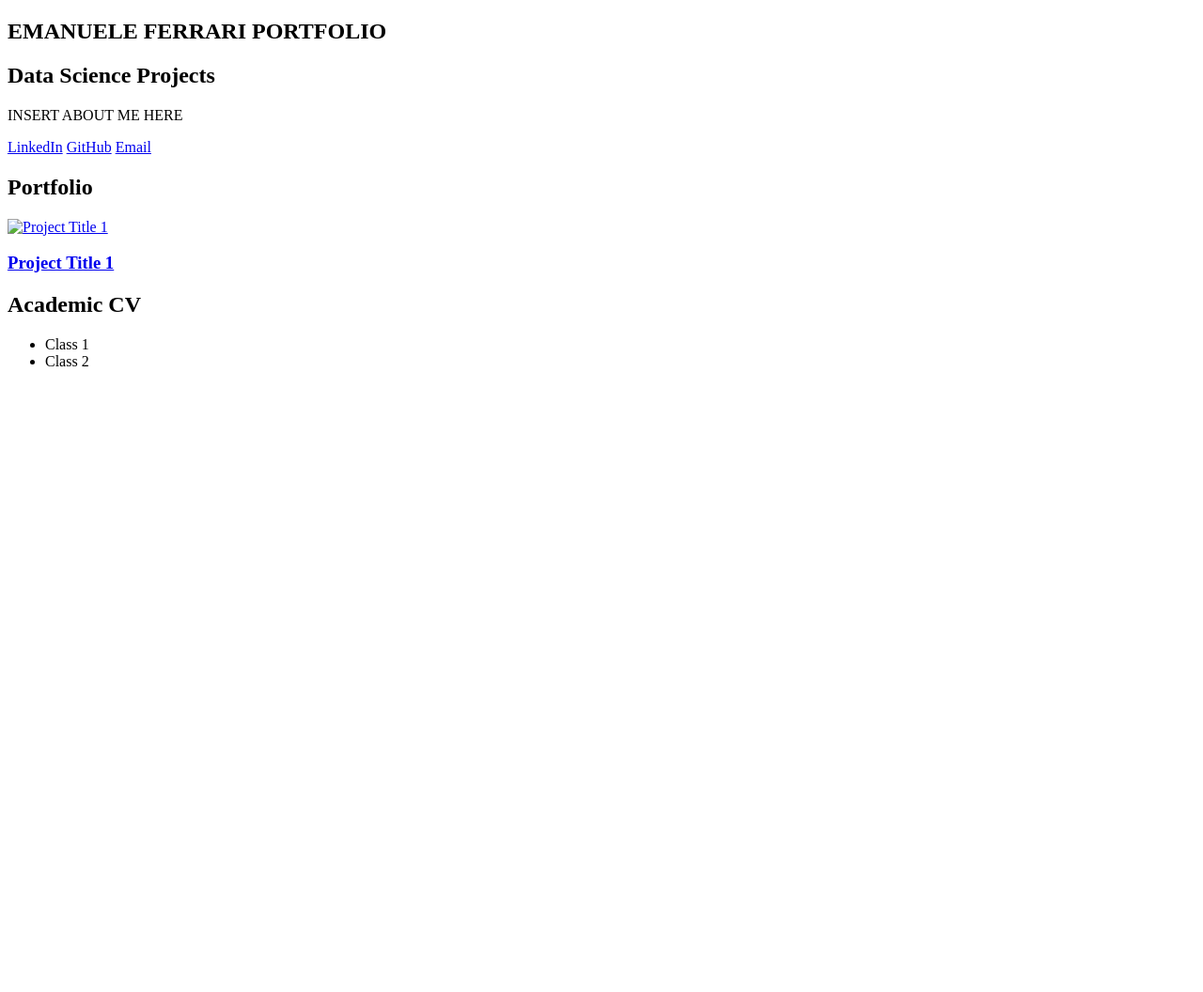
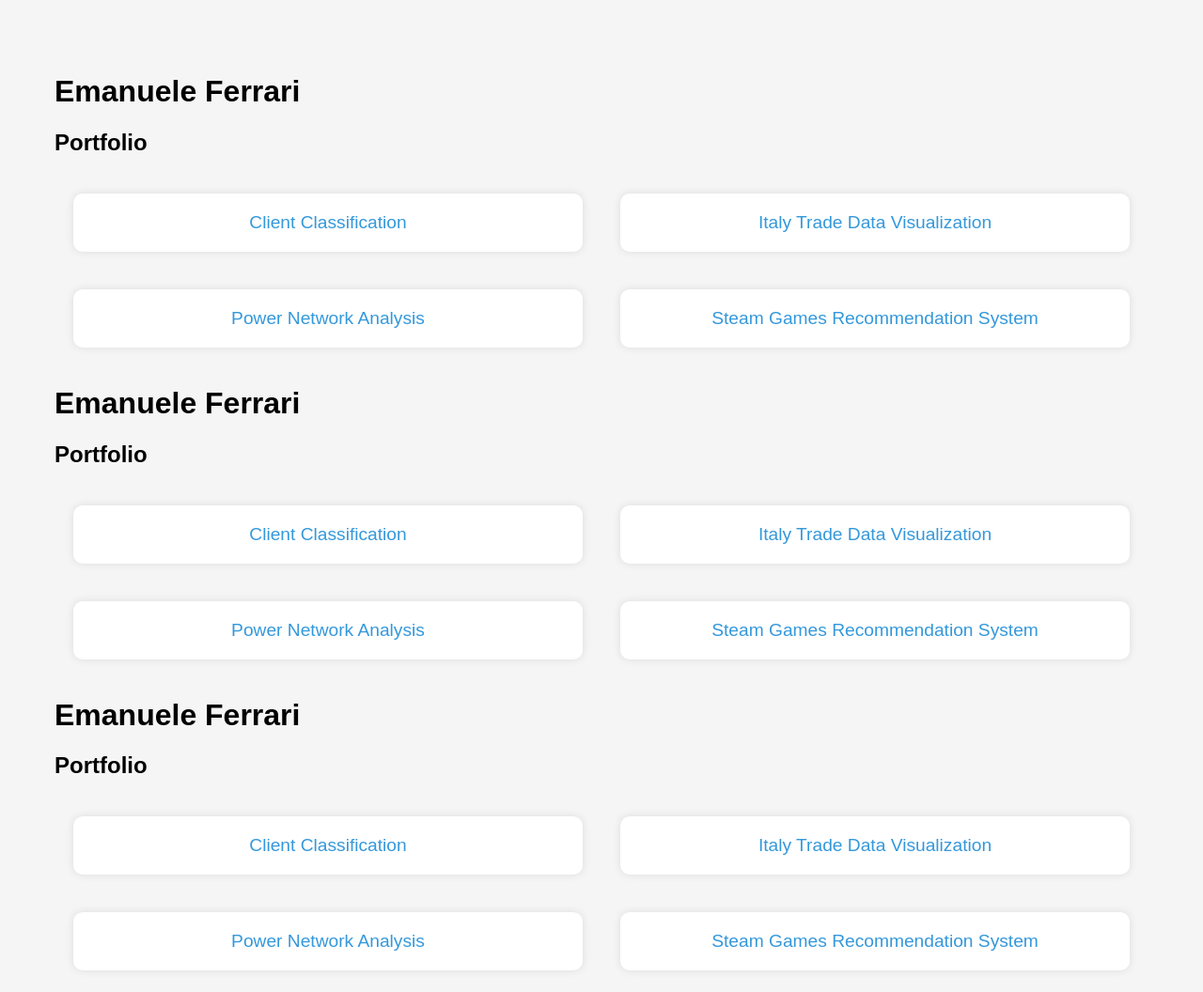
Before and after one commit to EmanueleFerrari92/EmanueleFerrari92.github.io, a plain HTML site: page index.html in a window 1280 px wide. Shown: the top 1056 px of the page at 94% size. Before the commit the page ends 800 px from the top, so only its background shows below. Drawn offline with Linux system fonts and the light colour scheme.

Commit message:
Update index.html

```diff
--- a/index.html
+++ b/index.html
@@ -1,49 +1,200 @@
 <!DOCTYPE html>
-<html>
+<html><head>
+    <title>Emanuele Ferrari</title>
+    <style>
+        body {
+            font-family: Arial, sans-serif;
+            background-color: #f5f5f5;
+            padding: 50px;
+        }
+        .container {
+            display: flex;
+            flex-wrap: wrap;
+            justify-content: space-between;
+        }
+        .project-card {
+            background-color: white;
+            border-radius: 10px;
+            box-shadow: 0 0 10px rgba(0, 0, 0, 0.1);
+            margin: 20px;
+            padding: 20px;
+            width: calc(50% - 40px);
+            box-sizing: border-box;
+            text-align: center;
+        }
+        .project-card a {
+            color: #3498db;
+            text-decoration: none;
+            font-size: 1.2em;
+        }
+        .project-card a:hover {
+            color: #2980b9;
+        }
+    </style>
+</head>
+<body>
+    <h1>Emanuele Ferrari</h1>
+    <h2>Portfolio</h2>
+    <div class="container">
+        <div class="project-card">
+            <a href="https://emanueleferrari92.github.io/ClientClassification" target="_blank">Client Classification</a>
+        </div>
+        <div class="project-card">
+            <a href="https://emanueleferrari92.github.io/ItalyTradeDataVisualization" target="_blank">Italy Trade Data Visualization</a>
+        </div>
+        <div class="project-card">
+            <a href="https://emanueleferrari92.github.io/PowerNetworkAnalysis" target="_blank">Power Network Analysis</a>
+        </div>
+        <div class="project-card">
+            <a href="https://emanueleferrari92.github.io/SteamGamesRecommendationSystem" target="_blank">Steam Games Recommendation System</a>
+        </div>
+    </div>
 
+
+
+</body></html>
 <head>
-    <title>Emanuele Ferrari Portfolio</title>
-    <link href="https://fonts.googleapis.com/css2?family=Roboto:wght@400;500&display=swap" rel="stylesheet">
-    <link rel="stylesheet" href="styles.css">
+    <title>Emanuele Ferrari</title>
+    <style>
+        body {
+            font-family: Arial, sans-serif;
+            background-color: #f5f5f5;
+            padding: 50px;
+        }
+        .container {
+            display: flex;
+            flex-wrap: wrap;
+            justify-content: space-between;
+        }
+        .project-card {
+            background-color: white;
+            border-radius: 10px;
+            box-shadow: 0 0 10px rgba(0, 0, 0, 0.1);
+            margin: 20px;
+            padding: 20px;
+            width: calc(50% - 40px);
+            box-sizing: border-box;
+            text-align: center;
+        }
+        .project-card a {
+            color: #3498db;
+            text-decoration: none;
+            font-size: 1.2em;
+        }
+        .project-card a:hover {
+            color: #2980b9;
+        }
+    </style>
 </head>
+<body>
+    <h1>Emanuele Ferrari</h1>
+    <h2>Portfolio</h2>
+    <div class="container">
+        <div class="project-card">
+            <a href="https://emanueleferrari92.github.io/ClientClassification" target="_blank">Client Classification</a>
+        </div>
+        <div class="project-card">
+            <a href="https://emanueleferrari92.github.io/ItalyTradeDataVisualization" target="_blank">Italy Trade Data Visualization</a>
+        </div>
+        <div class="project-card">
+            <a href="https://emanueleferrari92.github.io/PowerNetworkAnalysis" target="_blank">Power Network Analysis</a>
+        </div>
+        <div class="project-card">
+            <a href="https://emanueleferrari92.github.io/SteamGamesRecommendationSystem" target="_blank">Steam Games Recommendation System</a>
+        </div>
+    </div>
 
+
+
+</body>
+<h1>Emanuele Ferrari</h1>
+<h2>Portfolio</h2>
+<div class="container">
+        <div class="project-card">
+            <a href="https://emanueleferrari92.github.io/ClientClassification" target="_blank">Client Classification</a>
+        </div>
+        <div class="project-card">
+            <a href="https://emanueleferrari92.github.io/ItalyTradeDataVisualization" target="_blank">Italy Trade Data Visualization</a>
+        </div>
+        <div class="project-card">
+            <a href="https://emanueleferrari92.github.io/PowerNetworkAnalysis" target="_blank">Power Network Analysis</a>
+        </div>
+        <div class="project-card">
+            <a href="https://emanueleferrari92.github.io/SteamGamesRecommendationSystem" target="_blank">Steam Games Recommendation System</a>
+        </div>
+    </div>
 <body>
-    <div class="overlay">
-        <section id="about-me">
-            <h1>EMANUELE FERRARI PORTFOLIO</h1>
-            <h2>Data Science Projects</h2>
-            <p>INSERT ABOUT ME HERE</p>
-            <div class="social-links">
-                <a href="#" class="button">LinkedIn</a>
-                <a href="#" class="button">GitHub</a>
-                <a href="#" class="button">Email</a>
-            </div>
-        </section>
+    <h1>Emanuele Ferrari</h1>
+    <h2>Portfolio</h2>
+    <div class="container">
+        <div class="project-card">
+            <a href="https://emanueleferrari92.github.io/ClientClassification" target="_blank">Client Classification</a>
+        </div>
+        <div class="project-card">
+            <a href="https://emanueleferrari92.github.io/ItalyTradeDataVisualization" target="_blank">Italy Trade Data Visualization</a>
+        </div>
+        <div class="project-card">
+            <a href="https://emanueleferrari92.github.io/PowerNetworkAnalysis" target="_blank">Power Network Analysis</a>
+        </div>
+        <div class="project-card">
+            <a href="https://emanueleferrari92.github.io/SteamGamesRecommendationSystem" target="_blank">Steam Games Recommendation System</a>
+        </div>
+    </div>
 
-        <section id="portfolio">
-            <h2>Portfolio</h2>
-            <div class="container">
-                <!-- Sample Project Card -->
-                <div class="project-card">
-                    <a href="#">
-                        <img src="path_to_image1.jpg" alt="Project Title 1">
-                        <h3>Project Title 1</h3>
-                    </a>
-                </div>
-                <!-- Repeat similar project cards for other projects -->
-            </div>
-        </section>
 
-        <section id="academic-cv">
-            <h2>Academic CV</h2>
-            <ul>
-                <!-- Sample classes -->
-                <li>Class 1</li>
-                <li>Class 2</li>
-                <!-- Add more classes -->
-            </ul>
-        </section>
+
+</body>
+<html><head>
+    <title>Emanuele Ferrari</title>
+    <style>
+        body {
+            font-family: Arial, sans-serif;
+            background-color: #f5f5f5;
+            padding: 50px;
+        }
+        .container {
+            display: flex;
+            flex-wrap: wrap;
+            justify-content: space-between;
+        }
+        .project-card {
+            background-color: white;
+            border-radius: 10px;
+            box-shadow: 0 0 10px rgba(0, 0, 0, 0.1);
+            margin: 20px;
+            padding: 20px;
+            width: calc(50% - 40px);
+            box-sizing: border-box;
+            text-align: center;
+        }
+        .project-card a {
+            color: #3498db;
+            text-decoration: none;
+            font-size: 1.2em;
+        }
+        .project-card a:hover {
+            color: #2980b9;
+        }
+    </style>
+</head>
+<body>
+    <h1>Emanuele Ferrari</h1>
+    <h2>Portfolio</h2>
+    <div class="container">
+        <div class="project-card">
+            <a href="https://emanueleferrari92.github.io/ClientClassification" target="_blank">Client Classification</a>
+        </div>
+        <div class="project-card">
+            <a href="https://emanueleferrari92.github.io/ItalyTradeDataVisualization" target="_blank">Italy Trade Data Visualization</a>
+        </div>
+        <div class="project-card">
+            <a href="https://emanueleferrari92.github.io/PowerNetworkAnalysis" target="_blank">Power Network Analysis</a>
+        </div>
+        <div class="project-card">
+            <a href="https://emanueleferrari92.github.io/SteamGamesRecommendationSystem" target="_blank">Steam Games Recommendation System</a>
+        </div>
     </div>
-</body>
 
-</html>
+
+
+</body></html>
```
